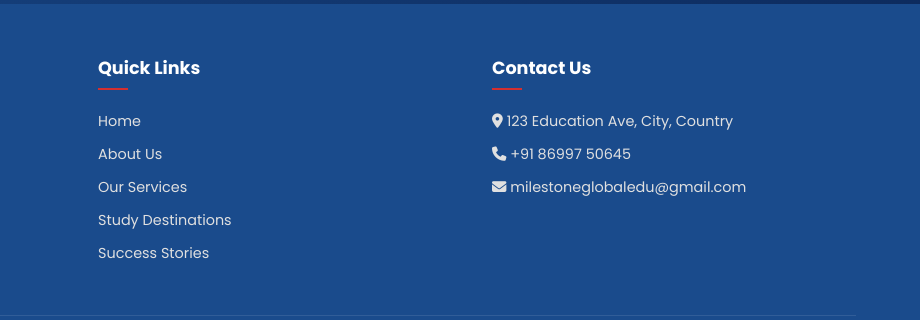
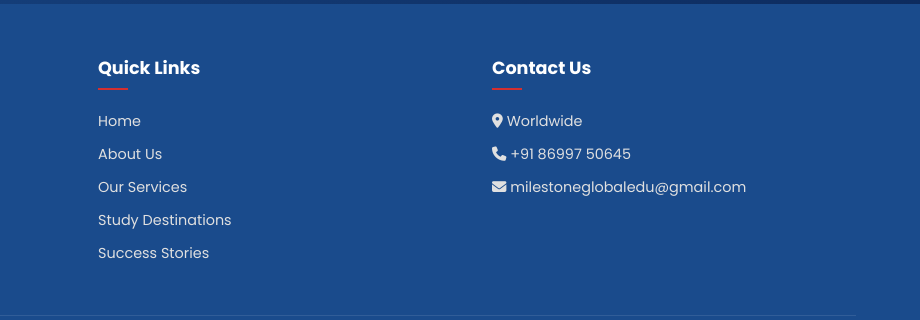
Before and after one commit to EnzoFarai/milestoneglobaleducation.com, a plain HTML site: page index.html in a window 1280 px wide. Shown: the part 4873-5193 px from the top of the page, 360-1280 px from the left. Drawn offline with Linux system fonts and the light colour scheme.

Commit message:
Update footer.html

```diff
--- a/footer.html
+++ b/footer.html
@@ -23,7 +23,7 @@
             <div class="footer-column">
                 <h3>Contact Us</h3>
                 <ul class="footer-links">
-                    <li><i class="fas fa-map-marker-alt"></i> 123 Education Ave, City, Country</li>
+                    <li><i class="fas fa-map-marker-alt"></i> Worldwide</li>
                     <li><i class="fas fa-phone"></i> <a href="tel:+918699750645">+91 86997 50645</a></li>
                     <li><i class="fas fa-envelope"></i> <a href="mailto:milestoneglobaledu@gmail.com">milestoneglobaledu@gmail.com</a></li>
                 </ul>
```
